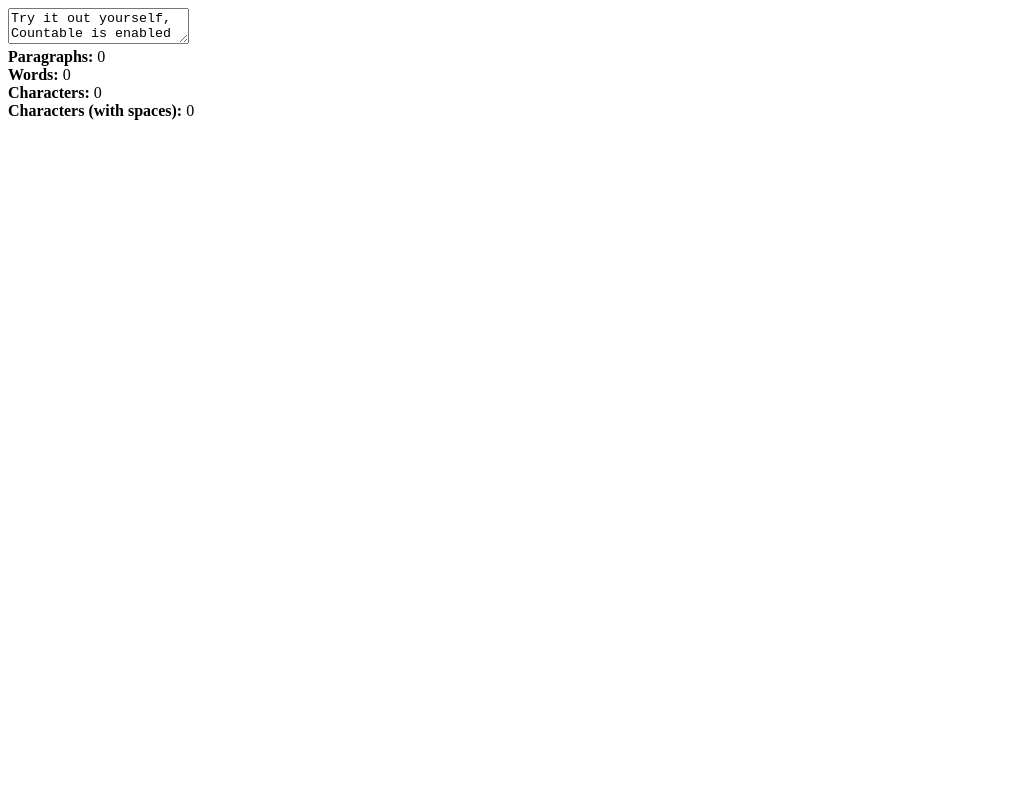
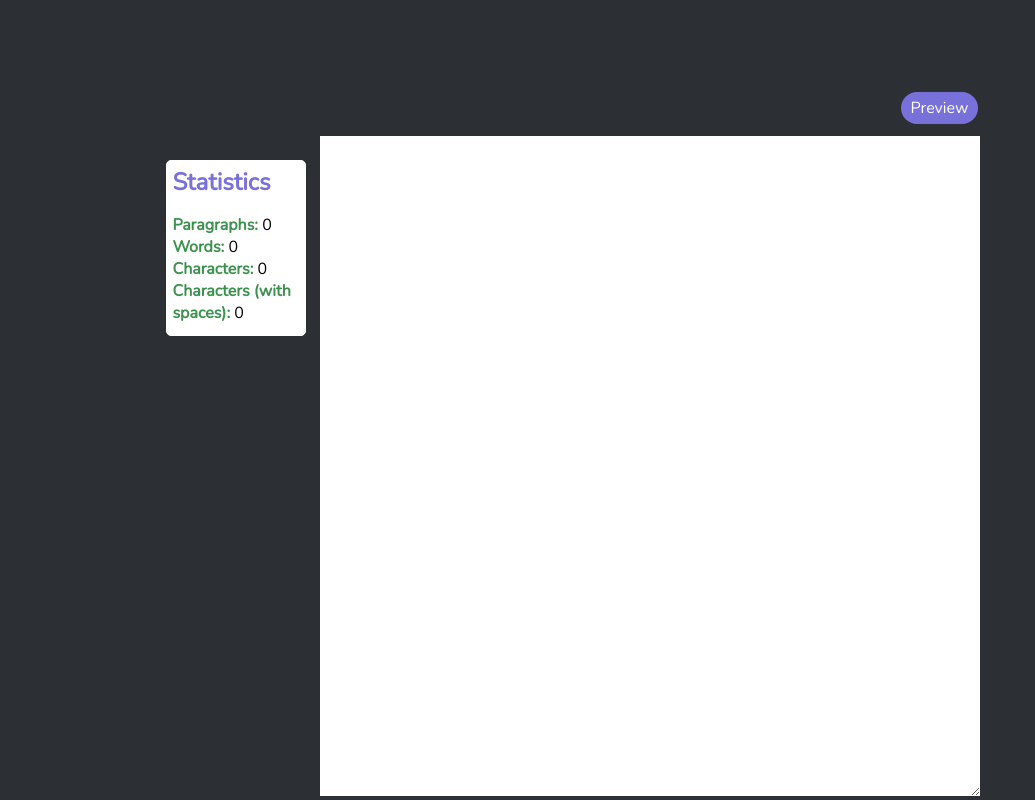
Before and after one commit to nunorgcarvalho/Research.io, a plain HTML site: page testProgress.html in a window 1280 px wide. Shown: the whole page, without its empty margins (0-1035 px from the left). Drawn offline with nearby package versions, Linux system fonts and the light colour scheme.

Commit message:
ui with live word count tracker

```diff
--- a/testProgress.html
+++ b/testProgress.html
@@ -1,31 +1,93 @@
 <!DOCTYPE html>
 <html>
-    <head></head>
+    <head>
+      <title>Research.io: </title>
+      <link href="https://fonts.googleapis.com/css?family=Nunito&display=swap" rel="stylesheet">
+<style type="text/css">
+body {
+    background-color:  	#2c2f33;
+    }
+.demo-area {
+position: absolute;
+top: 17%;
+left: 25%;
+width: 50%;
+height: 80%;
+color: #000000;
+padding: 10px;
+border: 0px;
+font-family: 'Nunito', sans-serif;
+}
+.result {
+position: absolute;
+top: 20%;
+left: 13%;
+border-radius: 5px;
+border: 1px solid #FFFFFF;
+width: 10%;
+height: 20.5%;
+background-color: #FFFFFF;
+padding: 5px;
+font-family: 'Nunito', sans-serif;
+}
+.titleofstuff {
+font-size: 1.5em;
+color:  #7971da;
+}
+.greenstuff {
+color:   #3d914e ;
+}
+#previewbutton {
+position: absolute;
+top: 11.5%;
+right: 23.6%;
+height: 4%;
+width: 6%;
+background-color: #FFF;
+border-radius: 50px;
+background-color: #7971da;
+color: #FFF;
+font-family: 'Nunito', sans-serif;
+text-align: center;
+line-height: 32.5px;
+}
+</style>
+    </head>
     <body>
+
+      <div id="previewbutton">
+          Preview
+      </div>
 
         <section class="light-section" id="demo">
             <div class="demo wrap">
-              <textarea class="demo-area" id="countableArea">Try it out yourself, Countable is enabled on this textarea. Just start typing... </textarea>
+              <textarea placeholder="Start typing..." class="demo-area" id="countableArea">  </textarea>
               <div class="result">
                 <div class="grid">
+                  <div class="title">
+                    <div class="result-item">
+                      <strong class="titleofstuff">Statistics</strong>
+                    </div>
+                  </div>
+                  <p></p>
                   <div class="col med-col-1-2">
                     <div class="result-item">
-                      <strong>Paragraphs: </strong><span class="result-count" id="result__paragraphs">0</span>
+                      <strong class="greenstuff">Paragraphs: </strong><span class="result-count" id="result__paragraphs">0</span>
                     </div>
                   </div>
                   <div class="col med-col-1-2">
                     <div class="result-item">
-                      <strong>Words: </strong><span class="result-count" id="result__words">0</span>
+                      <strong class="greenstuff">Words: </strong><span class="result-count" id="result__words">0</span>
                     </div>
                   </div>
                   <div class="col med-col-1-2">
                     <div class="result-item">
-                      <strong>Characters: </strong><span class="result-count" id="result__characters">0</span>
+                      <strong class="greenstuff">Characters: </strong><span class="result-count" id="result__characters">0</span>
                     </div>
                   </div>
                   <div class="col med-col-1-2">
                     <div class="result-item">
-                      <strong>Characters (with spaces): </strong><span class="result-count" id="result__all">0</span>
+                      <strong class="greenstuff">Characters (with spaces): </strong><span class="result-count" id="result__all">0</span>
                     </div>
                   </div>
                 </div>
```
